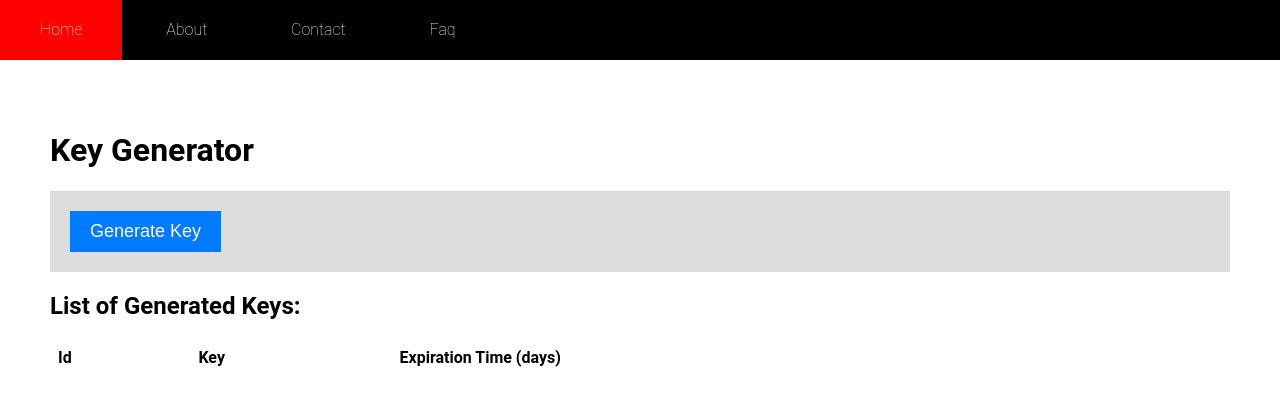
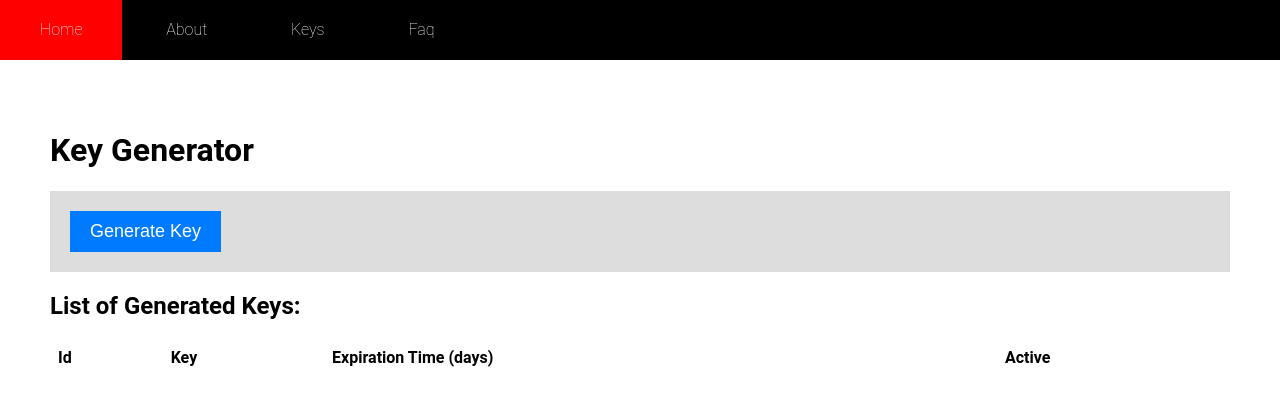
Before and after one commit to ellenfel/SaaS-licensing-solution, a Flask app: page /keygen in a window 1280 px wide. Shown: the top 406 px of the page. Run offline with Flask 3, Linux system fonts and the light colour scheme; lists and menus that the app fills with data are empty.

Commit message:
a lot of bugs

```diff
--- a/licensingSolution/main.py
+++ b/licensingSolution/main.py
@@ -9,11 +9,22 @@ valid_keys = []  # List of dictionaries for storing keys with their order
 @app.route('/keygen', methods=['GET', 'POST'])
 def keygen():
     if request.method == 'POST':
+        expire_time = request.json.get('expireTime', 30)
         key = secrets.token_hex(16)
-        valid_keys.append({'id': len(valid_keys) + 1, 'key': key})  # Store the key as valid with an order
-        return jsonify(keys=valid_keys)  # Return all keys as JSON
+        valid_keys.append({'id': len(valid_keys) + 1, 'key': key, 'expireTime': expire_time, 'active': 'Yes'})  # Added 'active' field here
+        return jsonify(keys=valid_keys)
     else:
         return render_template('keygen.html', keys=valid_keys)
+
+
+@app.route('/toggle_active/<int:key_id>', methods=['POST'])
+def toggle_active(key_id):
+    key = next((item for item in valid_keys if item["id"] == key_id), None)
+    if key:
+        key['active'] = 'No' if key['active'] == 'Yes' else 'Yes'
+    return jsonify(keys=valid_keys)
+
+
 
 
 @app.route('/check_key')
--- a/licensingSolution/static/script.js
+++ b/licensingSolution/static/script.js
@@ -71,6 +71,16 @@ window.onclick = function(event) {
     modal.style.display = "none";
     // Don't send the POST request if the modal is closed by clicking outside
   }
+  addActiveStateEventListeners();
+}
+
+function addActiveStateEventListeners() {
+    document.querySelectorAll('#keysTable tbody td:nth-child(4)').forEach((item) => {
+        // Remove any existing event listener
+        item.removeEventListener('click', toggleActiveState);
+        // Add the event listener
+        item.addEventListener('click', toggleActiveState);
+    });
 }
 
 // Get the Confirm button that confirms the input and closes the modal
@@ -102,11 +112,101 @@ confirmBtn.onclick = function() {
             tdKey.textContent = item.key;
             const tdExpireTime = document.createElement('td');
             tdExpireTime.textContent = item.expireTime;
+            const tdActive = document.createElement('td');
+            tdActive.textContent = item.active;
+
+            if (item.active === 'Yes') {
+                tdActive.className = 'active';
+            } else {
+                tdActive.className = 'inactive';
+            }
+            tr.appendChild(tdActive);
+
+
+            tdActive.className = item.active === 'Yes' ? 'active' : 'inactive';  // Add 'active' or 'inactive' class
             tr.appendChild(tdId);
             tr.appendChild(tdKey);
             tr.appendChild(tdExpireTime);
+            tr.appendChild(tdActive);
             keysTableBody.appendChild(tr);
         });
 
+        // Add event listeners to the 'Active' cells
+        document.querySelectorAll('#keysTable tbody td:nth-child(4)').forEach((item) => {
+            item.addEventListener('click', toggleActiveState);
+        });
+    });
+    addActiveStateEventListeners();
+}
+
+
+
+// When the user clicks on a table cell in the 'Active' column
+document.addEventListener('DOMContentLoaded', (event) => {
+    document.querySelectorAll('#keysTable tbody td:nth-child(4)').forEach((item) => {
+        item.addEventListener('click', (event) => {
+            // Get the id of the key from the first cell in the row
+            const keyId = event.target.parentElement.firstElementChild.textContent;
+            // Send a POST request to toggle the active state of the key
+            fetch('/toggle_active/' + keyId, {
+                method: 'POST'
+            })
+            .then(response => response.json())
+            .then(data => {
+                // Clear the keys table
+                const keysTableBody = document.querySelector('#keysTable tbody');
+                keysTableBody.innerHTML = '';
+
+                // Create a new table row for each key and add it to the 'keysTable' table
+                data.keys.forEach(item => {
+                    const tr = document.createElement('tr');
+                    const tdId = document.createElement('td');
+                    tdId.textContent = item.id;
+                    const tdKey = document.createElement('td');
+                    tdKey.textContent = item.key;
+                    const tdExpireTime = document.createElement('td');
+                    tdExpireTime.textContent = item.expireTime;
+                    const tdActive = document.createElement('td');
+                    tdActive.textContent = item.active;
+                    tr.appendChild(tdId);
+                    tr.appendChild(tdKey);
+                    tr.appendChild(tdExpireTime);
+                    tr.appendChild(tdActive);
+                    keysTableBody.appendChild(tr);
+                });
+            });
+        });
+    });
+});
+
+const activeState = data.active ? 'Yes' : 'No';
+
+
+function toggleActiveState(event) {
+    const keyId = event.target.parentElement.firstElementChild.textContent;
+    fetch('/toggle_active/' + keyId, {
+        method: 'POST'
+    })
+    .then(response => response.json())
+    .then(data => {
+        const activeState = data.active ? 'Yes' : 'No';
+        event.target.textContent = activeState;
+
+        // Update the class of the 'Active' cell to control the color
+        if (activeState === 'Yes') {
+            event.target.className = 'active';
+        } else {
+            event.target.className = 'inactive';
+        }
+
+        // Add event listeners to the 'Active' cells
+        addActiveStateEventListeners();
     });
 }
+
+
+
+
+
+// Add event listeners after initial page load
+document.addEventListener('DOMContentLoaded', addActiveStateEventListeners);
--- a/licensingSolution/static/styles.css
+++ b/licensingSolution/static/styles.css
@@ -130,3 +130,11 @@ th, td {
 tr:nth-child(even) {
   background-color: #f2f2f2;
 }
+
+.active {
+  color: green;
+}
+
+.inactive {
+  color: red;
+}
--- a/licensingSolution/templates/keygen.html
+++ b/licensingSolution/templates/keygen.html
@@ -9,7 +9,7 @@
       <ul class="menu">
         <li><a href="{{ url_for('home') }}" class="nav-link">Home</a></li>
         <li><a href="#!" class="nav-link">About</a></li>
-        <li><a href="{{ url_for('keygen') }}" class="nav-link">Contact</a></li>
+        <li><a href="{{ url_for('keygen') }}" class="nav-link">Keys</a></li>
         <li><a href="#!" class="nav-link">Faq</a></li>
       </ul>
     </nav>
@@ -27,6 +27,7 @@
                   <th>Id</th>
                   <th>Key</th>
                   <th>Expiration Time (days)</th>
+                  <th>Active</th>
               </tr>
           </thead>
           <tbody>
@@ -34,10 +35,13 @@
               <tr>
                   <td>{{ key.id }}</td>
                   <td>{{ key.key }}</td>
+                  <td>{{ key.expireTime }}</td>
+                  <td class="{{ 'active' if key.active == 'Yes' else 'inactive' }}">{{ key.active }}</td>
               </tr>
               {% endfor %}
           </tbody>
       </table>
+
 
         <ul id="keysList">
           {% for key in keys %}
@@ -50,15 +54,13 @@
     <div id="myModal" class="modal">
       <div class="modal-content">
           <span class="close">&times;</span>
-          <input type="number" id="expireTime" placeholder="Expiration Time (days):" min="1" max="365">
+          <label for="expireTime">Expiration Time (days): </label> <!-- Add this line -->
+          <input type="number" id="expireTime" placeholder="Enter days" min="1" max="365">
           <button id="confirmButton">Confirm</button>
       </div>
     </div>
 
 
-
-
-
     <script src="{{ url_for('static', filename='script.js') }}"></script>
 </body>
 </html>
```
Lines whose indentation alone changed are shown as unchanged.
